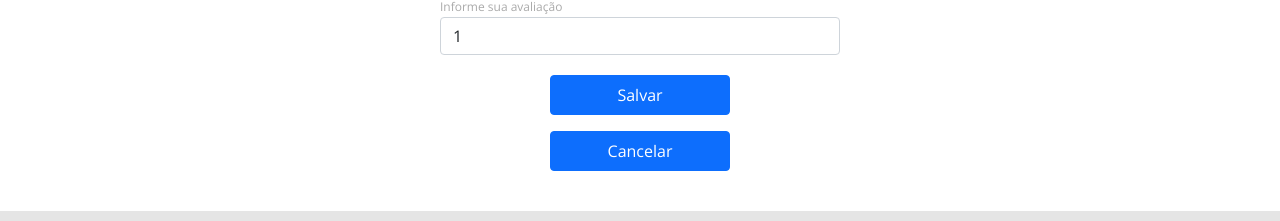
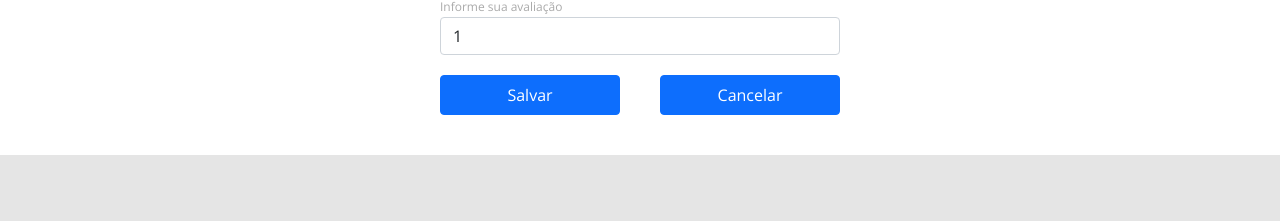
Before and after one commit to fopnet/spring-react, a React (Create React App) app in the folder frontend/: page /form/1 in a window 1280 px wide. Shown: the part 293-514 px from the top of the page. Built offline with nearby package versions, Linux system fonts and the light colour scheme; no server answers.

Commit message:
form button bar aligned

```diff
--- a/frontend/src/components/FormCard/index.tsx
+++ b/frontend/src/components/FormCard/index.tsx
@@ -63,13 +63,15 @@ function FormCard({ movieId }: Props) {
                             <option>5</option>
                         </select>
                     </div>
-                    <div className="dsmovie-form-btn-container">
-                        <button type="submit" className="btn btn-primary dsmovie-btn">Salvar</button>
+                    <div className="dsmovie-button-bar">
+                        <div className="dsmovie-form-btn-container">
+                            <button type="submit" className="btn btn-primary dsmovie-btn">Salvar</button>
+                        </div>
+                        <Link to="/" >
+                            <button className="btn btn-primary dsmovie-btn">Cancelar</button>
+                        </Link>
                     </div>
                 </form >
-                <Link to="/" >
-                    <button className="btn btn-primary dsmovie-btn mt-3">Cancelar</button>
-                </Link>
             </div >
         </div >
     );
--- a/frontend/src/components/FormCard/styles.css
+++ b/frontend/src/components/FormCard/styles.css
@@ -55,3 +55,9 @@
     align-items: center;
     justify-content: center;
 }
+
+.dsmovie-button-bar {
+    display: flex;
+    justify-content: space-between;
+    align-items: center;
+}
```
